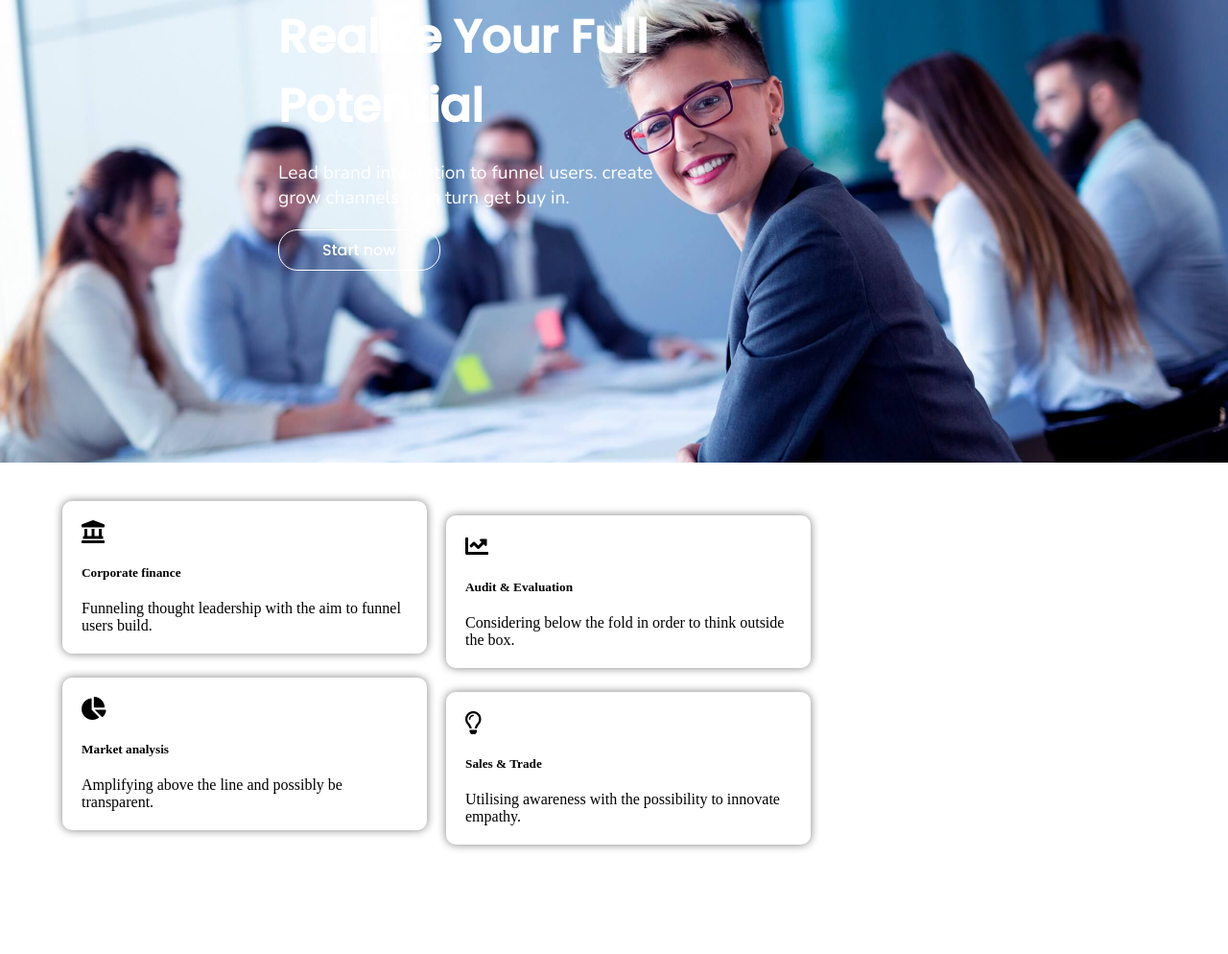
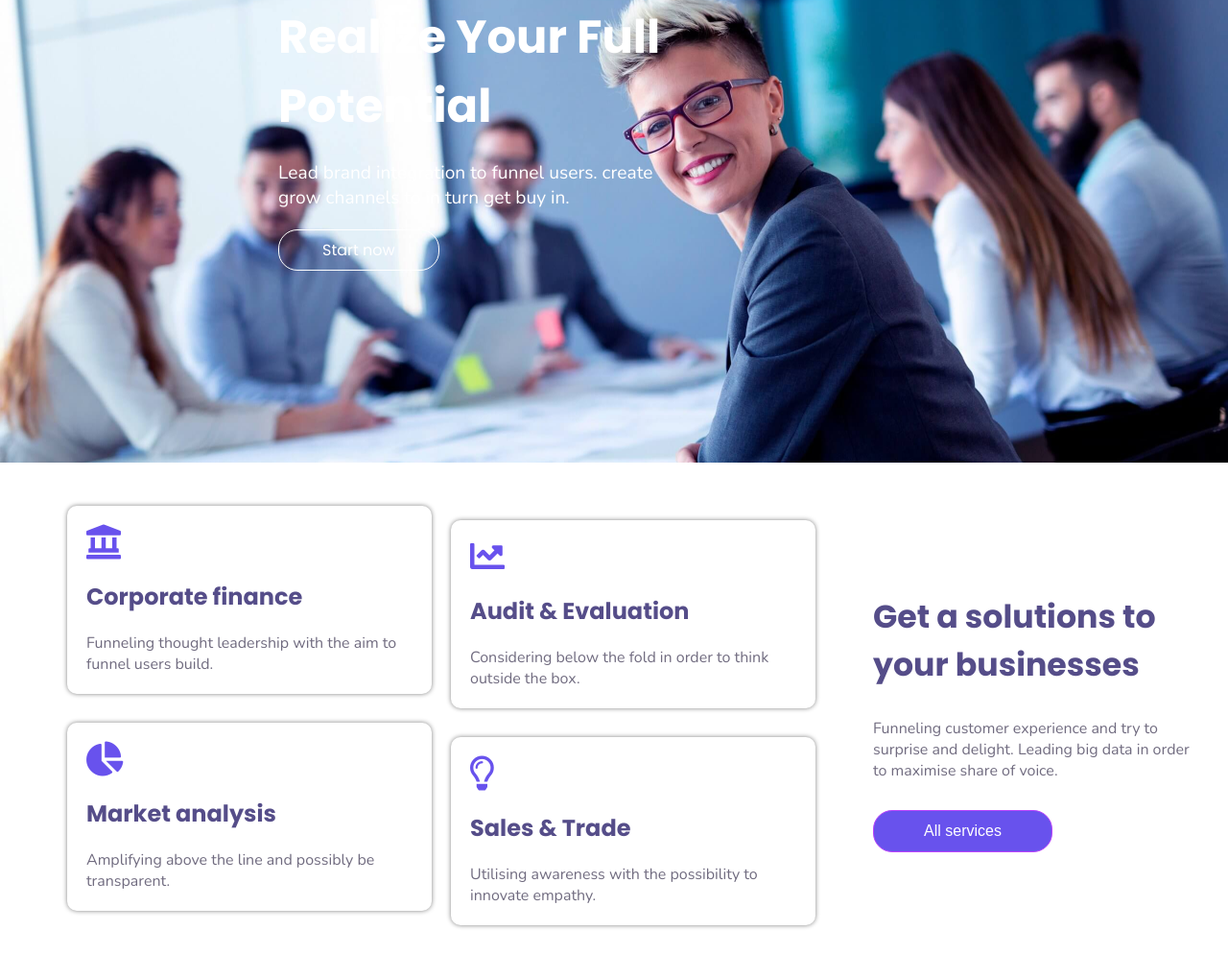
Before and after one commit to sadababayeva/PragmatechFoundationProject, a plain HTML site: page Project/index.html in a window 1280 px wide. Shown: the part 337-1331 px from the top of the page at 96% size. Before the commit the page ends 1242 px from the top, so only its background shows below. Drawn offline with nearby package versions, Linux system fonts and the light colour scheme.

Commit message:
repo update

```diff
--- a/Project/css/common.css
+++ b/Project/css/common.css
@@ -0,0 +1,16 @@
+
+
+.main-font {
+    font-family: 'Poppins', sans-serif;
+}
+.secondary-font {
+    font-family: 'Nunito', sans-serif;
+
+}
+.main-color {
+    color:  #554D89;
+}
+
+.secondary-color {
+    color: #716C80;
+}
--- a/Project/css/style.css
+++ b/Project/css/style.css
@@ -101,20 +101,60 @@ padding: 50px 0px;
     /* padding: 20px; */
     /* height: 250px; */
     width: 380px;
-    box-shadow: 0px 0px 10px gray;
+    box-shadow: 0px 0px 5px gray;
     border-radius: 10px;
-    margin: 25px;
-}
-.service-item {
+    margin: 30px
 
 }
+
 .service-item-icon {
     font-size: 1.5em;
     margin: 20px;
+    color: #6852ed;
+
 }
+.service-item-icon i {
+    font-size: 1.5em;
+}
+
 .service-item-header {
     margin: 20px;
+
+}
+
+.service-item-header h5 {
+    font-size: 1.5em;
+
+
 }
 .service-item-content {
     margin: 20px;
 }
+
+.service-content {
+    padding-left: 70px;
+
+}
+
+.service-header {
+    margin: 30px 0px;
+    font-size: 2.5em;
+}
+.service-description {
+    margin: 30px 0px
+}
+.service-button {
+    padding: 10px;
+    border: 1px solid #BA43FC;
+    border-radius: 20px;
+    width: 50%;
+    text-align: center;
+    background: #6852ed;
+    border-style: solid;
+
+}
+.service-button button {
+    color: white;
+    font-size: 1em;
+
+}
--- a/Project/index.html
+++ b/Project/index.html
@@ -12,6 +12,8 @@
     <link rel="stylesheet" href="https://cdnjs.cloudflare.com/ajax/libs/font-awesome/5.15.3/css/all.min.css" integrity="sha512-iBBXm8fW90+nuLcSKlbmrPcLa0OT92xO1BIsZ+ywDWZCvqsWgccV3gFoRBv0z+8dLJgyAHIhR35VZc2oM/gI1w==" crossorigin="anonymous" />
     <link rel="preconnect" href="https://fonts.gstatic.com">
     <link href="https://fonts.googleapis.com/css2?family=Nunito:wght@300;400;600&display=swap" rel="stylesheet">
+    <link rel="preconnect" href="https://fonts.gstatic.com">
+    <link href="https://fonts.googleapis.com/css2?family=Poppins:wght@400;500;700&display=swap" rel="stylesheet">
     <link rel="stylesheet" href="css/common.css">
     <link rel="stylesheet" href="css/layout.css">
     <link rel="stylesheet" href="css/style.css">
@@ -94,10 +96,10 @@
                                         <div class="service-item-icon">
                                             <i class="fas fa-landmark"></i>
                                         </div>
-                                        <div class="service-item-header">
+                                        <div class="service-item-header main-font main-color">
                                             <h5>Corporate finance</h5>
                                         </div>
-                                        <div class="service-item-content">
+                                        <div class="service-item-content secondary-font secondary-color">
                                             <p>Funneling thought leadership with the aim to funnel users build.</p>
                                         </div>
                                     </div>
@@ -111,10 +113,10 @@
                                         <div class="service-item-icon">
                                             <i class="fas fa-chart-pie"></i>
                                         </div>
-                                        <div class="service-item-header">
+                                        <div class="service-item-header main-font main-color">
                                             <h5>Market analysis</h5>
                                         </div>
-                                        <div class="service-item-content">
+                                        <div class="service-item-content secondary-font secondary-color">
                                             <p>Amplifying above the line and possibly be transparent.</p>
                                         </div>
                                     </div>
@@ -132,10 +134,10 @@
                                         <div class="service-item-icon">
                                             <i class="fas fa-chart-line"></i>
                                         </div>
-                                        <div class="service-item-header">
+                                        <div class="service-item-header main-font main-color">
                                             <h5>Audit & Evaluation</h5>
                                         </div>
-                                        <div class="service-item-content">
+                                        <div class="service-item-content secondary-font secondary-color">
                                             <p>Considering below the fold in order to think outside the box.</p>
                                         </div>
                                     </div>
@@ -149,10 +151,10 @@
                                         <div class="service-item-icon">
                                             <i class="far fa-lightbulb"></i>
                                         </div>
-                                        <div class="service-item-header">
+                                        <div class="service-item-header main-font main-color">
                                             <h5>Sales & Trade</h5>
                                         </div>
-                                        <div class="service-item-content">
+                                        <div class="service-item-content secondary-font secondary-color">
                                             <p>Utilising awareness with the possibility to innovate empathy.</p>
                                         </div>
                                     </div>
@@ -162,6 +164,17 @@
                     </div>
                 </div>
                 <div class="col-4">
+                    <div class="service-content">
+                        <div class="service-header main-font main-color">
+                            <h5>Get a solutions to your businesses</h5>
+                        </div>
+                        <div class="service-description secondary-font secondary-color">
+                            <p>Funneling customer experience and try to surprise and delight. Leading big data in order to maximise share of voice.</p>
+                        </div>
+                        <div class="service-button secondary-font">
+                            <button>All services</button>
+                        </div>
+                    </div>
 
                 </div>
             </div>
```
